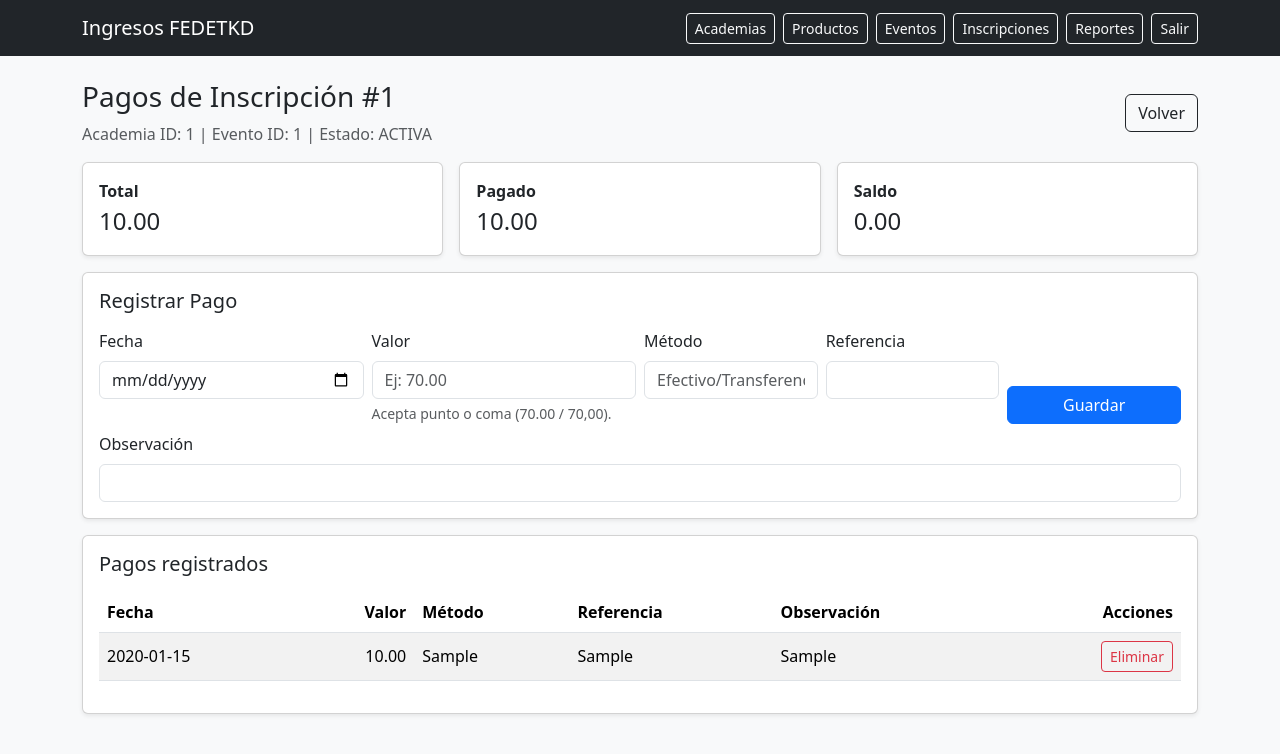
After one commit to Rickyj09/ingresos-fetkd, a Flask app: page /inscripciones/1/pagos in a window 1280 px wide. The commit adds this page. Shown: the top 754 px of the page. Run offline with Flask 3, Linux system fonts and the light colour scheme; a user stored in the database is signed in; tables that the repository leaves empty hold one stand-in row (values such as "Sample post").

Commit message:
Sprint 3 - Implementación CRUD Pagos en Inscripciones
- Agregado registro y eliminación de pagos
- Implementado recalculo automático de saldo
- Normalización de valores decimales (coma/punto)
- Actualización UI pagos.html
- Corrección estructura utils/recalculo

```diff
--- /dev/null
+++ b/app/blueprints/inscripciones/__init__.py
@@ -0,0 +1,5 @@
+from flask import Blueprint
+
+bp = Blueprint("inscripciones", __name__, url_prefix="/inscripciones")
+
+from . import routes  # noqa
--- /dev/null
+++ b/app/blueprints/inscripciones/routes.py
@@ -0,0 +1,197 @@
+from datetime import datetime
+from decimal import Decimal, InvalidOperation
+
+from flask import render_template, request, redirect, url_for, flash
+from flask_login import login_required
+
+from app.extensions import db
+from app.models.inscripciones import Inscripcion
+from app.models.academia import Academia
+from app.models.eventos import Evento
+from app.models.catalogos import ProductoServicio
+from app.models.pagos import Pago
+from app.utils.inscripcion_calc import recalcular_inscripcion
+
+from . import bp
+
+
+@bp.route("/")
+@login_required
+def index():
+    anio = (request.args.get("anio") or "").strip()
+    evento_id = (request.args.get("evento_id") or "").strip()
+    academia_id = (request.args.get("academia_id") or "").strip()
+    estado = (request.args.get("estado") or "").strip()
+
+    q = (
+        db.session.query(Inscripcion, Evento, Academia, ProductoServicio)
+        .join(Evento, Evento.id == Inscripcion.evento_id)
+        .join(ProductoServicio, ProductoServicio.id == Evento.producto_id)
+        .join(Academia, Academia.id == Inscripcion.academia_id)
+        .order_by(Inscripcion.id.desc())
+    )
+
+    if anio.isdigit():
+        q = q.filter(Evento.anio == int(anio))
+    if evento_id.isdigit():
+        q = q.filter(Inscripcion.evento_id == int(evento_id))
+    if academia_id.isdigit():
+        q = q.filter(Inscripcion.academia_id == int(academia_id))
+    if estado:
+        q = q.filter(Inscripcion.estado == estado)
+
+    rows = q.all()
+
+    eventos = db.session.query(Evento).order_by(Evento.anio.desc(), Evento.nombre.asc()).all()
+    academias = db.session.query(Academia).order_by(Academia.nombre.asc()).all()
+
+    filtros = dict(anio=anio, evento_id=evento_id, academia_id=academia_id, estado=estado)
+
+    return render_template(
+        "inscripciones/index.html",
+        rows=rows,
+        eventos=eventos,
+        academias=academias,
+        filtros=filtros,
+        estados=["BORRADOR", "ENVIADA", "CONFIRMADA"],
+    )
+
+
+@bp.route("/nuevo", methods=["GET", "POST"])
+@login_required
+def nuevo():
+    eventos = db.session.query(Evento).order_by(Evento.anio.desc(), Evento.nombre.asc()).all()
+    academias = db.session.query(Academia).order_by(Academia.nombre.asc()).all()
+
+    if request.method == "POST":
+        evento_id = (request.form.get("evento_id") or "").strip()
+        academia_id = (request.form.get("academia_id") or "").strip()
+        total_str = (request.form.get("total") or "0").strip()
+
+        if not evento_id.isdigit() or not academia_id.isdigit():
+            flash("Debe seleccionar Evento y Academia.", "danger")
+            return render_template("inscripciones/nuevo.html", eventos=eventos, academias=academias)
+
+        # Normaliza total (acepta 70,00 o 70.00)
+        total_norm = total_str.replace(" ", "").replace("$", "").replace(",", ".")
+        try:
+            total_dec = Decimal(total_norm)
+            if total_dec < 0:
+                raise ValueError()
+        except (InvalidOperation, ValueError):
+            flash("Total inválido. Debe ser un número mayor o igual a 0.", "danger")
+            return render_template("inscripciones/nuevo.html", eventos=eventos, academias=academias)
+
+        evento_id = int(evento_id)
+        academia_id = int(academia_id)
+
+        existe = (
+            db.session.query(Inscripcion.id)
+            .filter(Inscripcion.evento_id == evento_id, Inscripcion.academia_id == academia_id)
+            .first()
+        )
+        if existe:
+            flash("Ya existe una inscripción para esa Academia en ese Evento.", "warning")
+            return render_template("inscripciones/nuevo.html", eventos=eventos, academias=academias)
+
+        ins = Inscripcion(
+            evento_id=evento_id,
+            academia_id=academia_id,
+            estado="BORRADOR",
+            subtotal=total_dec,
+            descuentos=Decimal("0"),
+            total=total_dec,
+            saldo=total_dec,
+        )
+        db.session.add(ins)
+        db.session.commit()
+
+        flash("Inscripción creada (BORRADOR). Ahora puedes registrar pagos.", "success")
+        return redirect(url_for("inscripciones.index"))
+
+    return render_template("inscripciones/nuevo.html", eventos=eventos, academias=academias)
+
+
+@bp.route("/<int:inscripcion_id>/pagos")
+@login_required
+def pagos(inscripcion_id):
+    ins = Inscripcion.query.get_or_404(inscripcion_id)
+
+    pagos_list = (
+        Pago.query
+        .filter_by(inscripcion_id=inscripcion_id)
+        .order_by(Pago.fecha_pago.desc(), Pago.id.desc())
+        .all()
+    )
+
+    pagado = recalcular_inscripcion(ins)
+    db.session.commit()
+
+    return render_template(
+        "inscripciones/pagos.html",
+        ins=ins,
+        pagos=pagos_list,
+        pagado=float(pagado or 0),
+    )
+
+
+@bp.route("/<int:inscripcion_id>/pagos/nuevo", methods=["POST"])
+@login_required
+def pagos_nuevo(inscripcion_id):
+    ins = Inscripcion.query.get_or_404(inscripcion_id)
+
+    fecha_pago = (request.form.get("fecha_pago") or "").strip()
+    valor_raw = (request.form.get("valor") or "").strip()
+    metodo = (request.form.get("metodo") or "").strip()
+    referencia = (request.form.get("referencia") or "").strip()
+    observacion = (request.form.get("observacion") or "").strip()
+
+    if not fecha_pago or not valor_raw:
+        flash("Fecha y Valor son obligatorios.", "danger")
+        return redirect(url_for("inscripciones.pagos", inscripcion_id=ins.id))
+
+    try:
+        fecha_dt = datetime.strptime(fecha_pago, "%Y-%m-%d").date()
+    except ValueError:
+        flash("Formato de fecha inválido (use YYYY-MM-DD).", "danger")
+        return redirect(url_for("inscripciones.pagos", inscripcion_id=ins.id))
+
+    # Normaliza valor (acepta 70,00 o 70.00)
+    valor_norm = valor_raw.replace(" ", "").replace("$", "").replace(",", ".")
+    try:
+        valor_dec = Decimal(valor_norm)
+        if valor_dec <= 0:
+            raise ValueError()
+    except (InvalidOperation, ValueError):
+        flash("Valor inválido. Debe ser un número mayor a 0.", "danger")
+        return redirect(url_for("inscripciones.pagos", inscripcion_id=ins.id))
+
+    p = Pago(
+        inscripcion_id=ins.id,
+        fecha_pago=fecha_dt,
+        valor=valor_dec,
+        metodo=metodo or None,
+        referencia=referencia or None,
+        observacion=observacion or None,
+    )
+    db.session.add(p)
+
+    recalcular_inscripcion(ins)
+    db.session.commit()
+
+    flash("Pago registrado.", "success")
+    return redirect(url_for("inscripciones.pagos", inscripcion_id=ins.id))
+
+
+@bp.route("/<int:inscripcion_id>/pagos/<int:pago_id>/eliminar", methods=["POST"])
+@login_required
+def pagos_eliminar(inscripcion_id, pago_id):
+    ins = Inscripcion.query.get_or_404(inscripcion_id)
+    p = Pago.query.filter_by(id=pago_id, inscripcion_id=inscripcion_id).first_or_404()
+
+    db.session.delete(p)
+    recalcular_inscripcion(ins)
+    db.session.commit()
+
+    flash("Pago eliminado.", "warning")
+    return redirect(url_for("inscripciones.pagos", inscripcion_id=ins.id))
--- a/app/templates/base.html
+++ b/app/templates/base.html
@@ -7,23 +7,40 @@
   <link href="https://cdn.jsdelivr.net/npm/bootstrap@5.3.3/dist/css/bootstrap.min.css" rel="stylesheet">
 </head>
 <body class="bg-light">
-  <nav class="navbar navbar-expand-lg navbar-dark bg-dark">
-    <div class="container">
-      <a class="navbar-brand" href="/">Ingresos FEDETKD</a>
-      <div class="ms-auto">
-        {% if current_user.is_authenticated %}
-          <a class="btn btn-sm btn-outline-light" href="{{ url_for('auth.logout') }}">Salir</a>
-        {% endif %}
+
+<nav class="navbar navbar-expand-lg navbar-dark bg-dark">
+  <div class="container">
+
+    <a class="navbar-brand" href="/">Ingresos FEDETKD</a>
+
+    <div class="collapse navbar-collapse show">
+      {% if current_user.is_authenticated %}
+      <div class="navbar-nav ms-auto">
+
+        <a class="btn btn-sm btn-outline-light me-2"
+           href="{{ url_for('academias.index') }}">Academias</a>
+
+        <a class="btn btn-sm btn-outline-light me-2"
+           href="{{ url_for('productos.index') }}">Productos</a>
+
+        <a class="btn btn-sm btn-outline-light me-2"
+           href="{{ url_for('eventos.index') }}">Eventos</a>
+
+        <a class="btn btn-sm btn-outline-light me-2"
+           href="{{ url_for('inscripciones.index') }}">Inscripciones</a>
+
+        <a class="btn btn-sm btn-outline-light me-2"
+           href="{{ url_for('reportes.index') }}">Reportes</a>
+
+        <a class="btn btn-sm btn-outline-light"
+           href="{{ url_for('auth.logout') }}">Salir</a>
+
       </div>
-      <div class="ms-3">
-  <a class="btn btn-sm btn-outline-light me-2" href="{{ url_for('academias.index') }}">Academias</a>
-  <a class="btn btn-sm btn-outline-light me-2" href="{{ url_for('productos.index') }}">Productos</a>
-  <a class="btn btn-sm btn-outline-light me-2" href="{{ url_for('eventos.index') }}">Eventos</a>
-  <a class="btn btn-sm btn-outline-light me-2" href="{{ url_for('reportes.index') }}">Reportes</a>
-</div>
+      {% endif %}
     </div>
-  </nav>
 
+  </div>
+</nav>
   <main class="container py-4">
     {% with messages = get_flashed_messages(with_categories=true) %}
       {% for category, message in messages %}
--- /dev/null
+++ b/app/templates/inscripciones/pagos.html
@@ -0,0 +1,146 @@
+{% extends "base.html" %}
+{% block title %}Pagos{% endblock %}
+{% block content %}
+
+<div class="d-flex justify-content-between align-items-center mb-3">
+  <div>
+    <h3>Pagos de Inscripción #{{ ins.id }}</h3>
+    <div class="text-muted">
+      Academia ID: {{ ins.academia_id }} | Evento ID: {{ ins.evento_id }} | Estado: {{ ins.estado }}
+    </div>
+  </div>
+  <a class="btn btn-outline-dark" href="{{ url_for('inscripciones.index') }}">Volver</a>
+</div>
+
+<div class="row g-3 mb-3">
+  <div class="col-md-4">
+    <div class="card shadow-sm">
+      <div class="card-body">
+        <div class="fw-bold">Total</div>
+        <div class="fs-4">{{ "%.2f"|format(ins.total or 0) }}</div>
+      </div>
+    </div>
+  </div>
+  <div class="col-md-4">
+    <div class="card shadow-sm">
+      <div class="card-body">
+        <div class="fw-bold">Pagado</div>
+        <div class="fs-4">{{ "%.2f"|format(pagado or 0) }}</div>
+      </div>
+    </div>
+  </div>
+  <div class="col-md-4">
+    <div class="card shadow-sm">
+      <div class="card-body">
+        <div class="fw-bold">Saldo</div>
+        <div class="fs-4">{{ "%.2f"|format(ins.saldo or 0) }}</div>
+      </div>
+    </div>
+  </div>
+</div>
+
+<div class="card shadow-sm mb-3">
+  <div class="card-body">
+    <h5 class="mb-3">Registrar Pago</h5>
+
+    <form id="form-pago" method="post"
+          action="{{ url_for('inscripciones.pagos_nuevo', inscripcion_id=ins.id) }}"
+          class="row g-2">
+
+      <div class="col-md-3">
+        <label class="form-label">Fecha</label>
+        <input type="date" class="form-control" name="fecha_pago" required>
+      </div>
+
+      <div class="col-md-3">
+        <label class="form-label">Valor</label>
+        <!-- Nota: type="text" para evitar líos de coma/punto del navegador -->
+        <input
+          type="text"
+          class="form-control"
+          name="valor"
+          required
+          inputmode="decimal"
+          placeholder="Ej: 70.00"
+          pattern="^[0-9]+([.,][0-9]{1,2})?$"
+          title="Ingresa un número, por ejemplo 70 o 70.00"
+          autocomplete="off"
+        >
+        <div class="form-text">Acepta punto o coma (70.00 / 70,00).</div>
+      </div>
+
+      <div class="col-md-2">
+        <label class="form-label">Método</label>
+        <input class="form-control" name="metodo" placeholder="Efectivo/Transferencia">
+      </div>
+
+      <div class="col-md-2">
+        <label class="form-label">Referencia</label>
+        <input class="form-control" name="referencia">
+      </div>
+
+      <div class="col-md-2 d-flex align-items-end">
+        <button class="btn btn-primary w-100">Guardar</button>
+      </div>
+
+      <div class="col-12">
+        <label class="form-label">Observación</label>
+        <input class="form-control" name="observacion">
+      </div>
+    </form>
+  </div>
+</div>
+
+<div class="card shadow-sm">
+  <div class="card-body">
+    <h5 class="mb-3">Pagos registrados</h5>
+
+    <table class="table table-striped align-middle">
+      <thead>
+        <tr>
+          <th>Fecha</th>
+          <th class="text-end">Valor</th>
+          <th>Método</th>
+          <th>Referencia</th>
+          <th>Observación</th>
+          <th class="text-end">Acciones</th>
+        </tr>
+      </thead>
+      <tbody>
+        {% for p in pagos %}
+        <tr>
+          <td>{{ p.fecha_pago }}</td>
+          <td class="text-end">{{ "%.2f"|format(p.valor or 0) }}</td>
+          <td>{{ p.metodo or "" }}</td>
+          <td>{{ p.referencia or "" }}</td>
+          <td>{{ p.observacion or "" }}</td>
+          <td class="text-end">
+            <form method="post"
+                  action="{{ url_for('inscripciones.pagos_eliminar', inscripcion_id=ins.id, pago_id=p.id) }}"
+                  onsubmit="return confirm('¿Eliminar este pago?');"
+                  style="display:inline;">
+              <button class="btn btn-sm btn-outline-danger">Eliminar</button>
+            </form>
+          </td>
+        </tr>
+        {% endfor %}
+      </tbody>
+    </table>
+
+    {% if pagos|length == 0 %}
+      <div class="text-muted">Aún no hay pagos.</div>
+    {% endif %}
+  </div>
+</div>
+
+<script>
+  // Convierte coma a punto antes de enviar el form
+  document.getElementById("form-pago")?.addEventListener("submit", function () {
+    const input = this.querySelector('input[name="valor"]');
+    if (input && input.value) {
+      input.value = input.value.replace(/\s/g, "").replace("$", "").replace(",", ".");
+    }
+  });
+</script>
+
+{% endblock %}
```
Also changed, not shown: app/__init__.py (+11 -1 lines), app/templates/inscripciones/index.html (added, +108 -0 lines), app/templates/inscripciones/nuevo.html (added, +50 -0 lines), app/utils/inscripcion_calc.py (added, +28 -0 lines).
